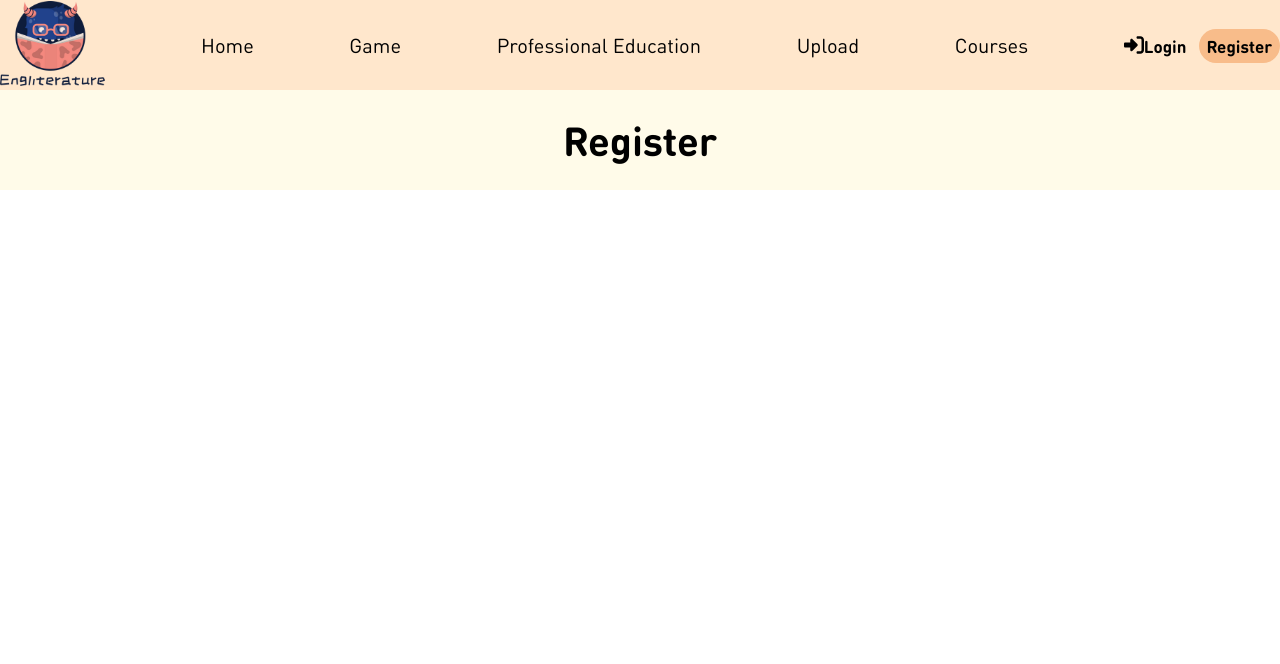
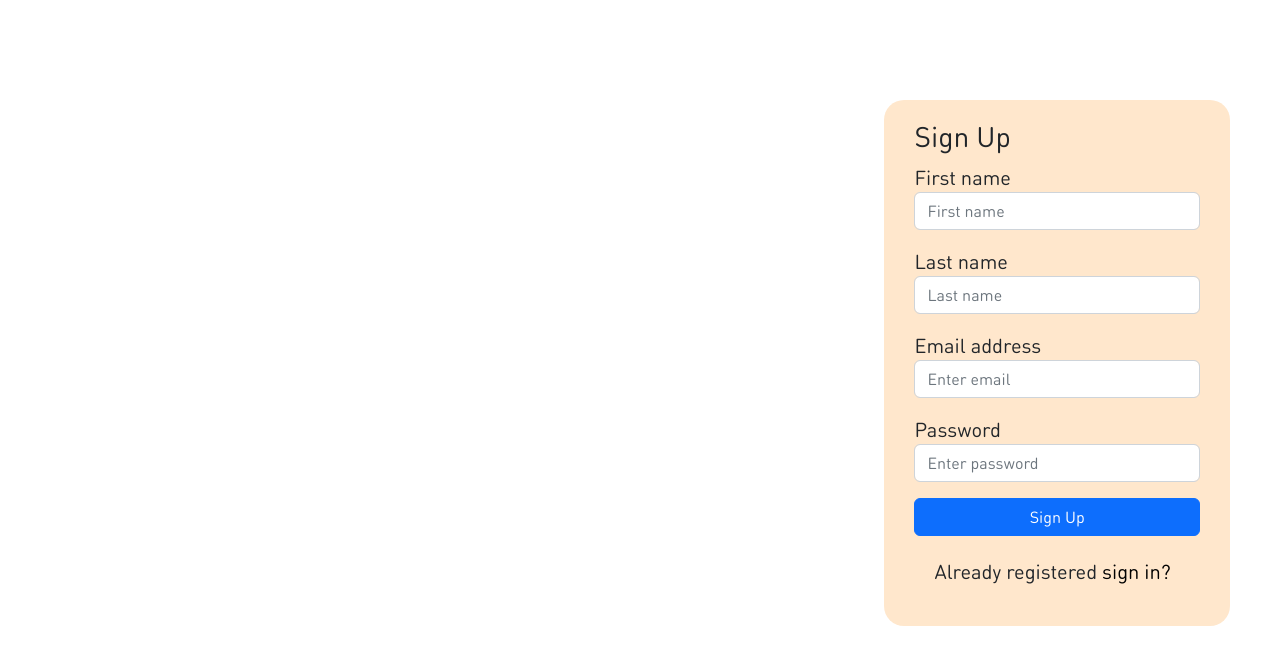
Before and after one commit to Walffie123/english-web, a React (Create React App) app: page /register in a window 1280 px wide. Shown: the top 664 px of the page. Built offline with nearby package versions, Linux system fonts and the light colour scheme.

Commit message:
Login pt,1

```diff
--- a/package.json
+++ b/package.json
@@ -6,9 +6,11 @@
         "@fortawesome/fontawesome-svg-core": "^6.3.0",
         "@fortawesome/free-solid-svg-icons": "^6.3.0",
         "@fortawesome/react-fontawesome": "^0.2.0",
+        "@popperjs/core": "^2.11.6",
         "@testing-library/jest-dom": "^5.16.5",
         "@testing-library/react": "^13.4.0",
         "@testing-library/user-event": "^13.5.0",
+        "bootstrap": "^5.2.3",
         "classnames": "^2.3.2",
         "normalize.css": "^8.0.1",
         "react": "^18.2.0",
--- a/src/App.js
+++ b/src/App.js
@@ -1,5 +1,6 @@
 import { Fragment } from 'react';
 import { BrowserRouter as Router, Routes, Route } from 'react-router-dom';
+import '../node_modules/bootstrap/dist/css/bootstrap.min.css';
 import { publicRoutes } from '~/routes/route';
 import { DefaultLayout } from './components/Layout';
 
@@ -9,8 +10,10 @@ function App() {
             <div className="App">
                 <Routes>
                     {publicRoutes.map((route, index) => {
+                        const Page = route.component;
+
                         const Layout = route.layout === null ? Fragment : DefaultLayout;
-                        const Page = route.component;
+
                         return (
                             <Route
                                 key={index}
--- a/src/components/GlobalStyles/GlobalStyles.scss
+++ b/src/components/GlobalStyles/GlobalStyles.scss
@@ -6,7 +6,7 @@
     --default-layout-header-height: 60px;
     --default-layout-width: 100%;
     --primary: #ffe7cc;
-    --font: 'DINRoundPro';
+    --font: 'DINRoundPro' !important;
 }
 
 * {
--- a/src/components/Layout/DefaultLayout/Header/Header.module.scss
+++ b/src/components/Layout/DefaultLayout/Header/Header.module.scss
@@ -25,3 +25,6 @@ a {
     height: 85px;
     width: 105.42px;
 }
+.ilogin {
+    margin-right: 5px;
+}
--- a/src/pages/Auth/Login.module.scss
+++ b/src/pages/Auth/Login.module.scss
@@ -0,0 +1,43 @@
+body {
+    text-align: right;
+}
+.logo {
+    width: 50%;
+    margin: 45px 0;
+}
+.logo-img {
+    text-align: center;
+}
+
+form {
+    box-sizing: border-box;
+    margin: 100px 50px;
+    display: flex;
+    flex-direction: column;
+    align-items: center;
+    text-align: left;
+    border-radius: 20px;
+    background-color: var(--primary);
+    width: 27%;
+    display: inline-block;
+    padding: 20px 30px;
+}
+
+.auth-wrapper .form-control:focus {
+    border-color: #167bff;
+    box-shadow: none;
+}
+label {
+    font-weight: 400;
+}
+.forgot-password,
+.forgot-password a {
+    text-align: right;
+    font-size: 13px;
+    padding-top: 10px;
+    color: #7f7d7d;
+    margin: 0;
+}
+.forgot-password a {
+    color: #167bff;
+}
--- a/src/pages/Auth/login.js
+++ b/src/pages/Auth/login.js
@@ -1,44 +1,46 @@
+import React, { Component } from 'react';
 import classNames from 'classnames/bind';
 import styles from './Login.module.scss';
-
+import '../../../node_modules/bootstrap/dist/css/bootstrap.min.css';
+import images from '~/assets/images/Engliterature_free-file.png';
 const cx = classNames.bind(styles);
-
-function Login() {
+export default class Login extends Component {
+    render() {
         return (
-        // <div>
-        //     <h1>Login</h1>
-        // </div>
-        <section>
-            <div className={cx('form-box')}>
-                <div className={cx('form-value')}>
-                    <form action="">
-                        <h2>Login</h2>
-                        <div className={cx('inputbox')}>
-                            <input type="email" required></input>
-                            <label for="">Email</label>
+            <form>
+                <div>
+                    <div className={cx('logo-img')}>
+                        <img className={cx('logo')} src={images} alt="Engliterature"></img>
                     </div>
-                        <div className={cx('inputbox')}>
-                            <input type="password" required></input>
-                            <label for="">Password</label>
+                    <div className="">
+                        <label>Email address</label>
+                        <input type="email" className="form-control" placeholder="Enter email" />
                     </div>
-                        <div className={cx('inputbox')}>
-                            <label for="">
-                                <input type="checkbox">
-                                    Remember Me <a href="/register">Forget Password</a>
-                                </input>
+                    <div className="">
+                        <label>Password</label>
+                        <input type="password" className="form-control" placeholder="Enter password" />
+                    </div>
+                    <div className="">
+                        <div className="custom-control custom-checkbox">
+                            <input type="checkbox" className="custom-control-input" id="customCheck1" />
+                            <label className="custom-control-label" htmlFor="customCheck1">
+                                Remember me
                             </label>
                         </div>
-                        <button>Log in</button>
-                        <div className="register">
-                            <p>
-                                Don't have a account <a href="/register">Register</a>
+                    </div>
+                    <div className="">
+                        <button type="submit" className="btn btn-primary">
+                            Submit
+                        </button>
+                    </div>
+                    <p className="forgot-password text-right">
+                        Forgot{' '}
+                        <a href="#">
+                            <span className="blue">password?</span>
+                        </a>
                     </p>
                 </div>
             </form>
-                </div>
-            </div>
-        </section>
         );
     }
-
-export default Login;
+}
--- a/src/pages/Auth/register.js
+++ b/src/pages/Auth/register.js
@@ -1,9 +1,34 @@
-function Register() {
-    return (
-        <div>
-            <h1>Register</h1>
-        </div>
-    );
+import React, { Component } from 'react';
+export default class Register extends Component {
+    render() {
+        return (
+            <form>
+                <h3>Sign Up</h3>
+                <div className="mb-3">
+                    <label>First name</label>
+                    <input type="text" className="form-control" placeholder="First name" />
+                </div>
+                <div className="mb-3">
+                    <label>Last name</label>
+                    <input type="text" className="form-control" placeholder="Last name" />
+                </div>
+                <div className="mb-3">
+                    <label>Email address</label>
+                    <input type="email" className="form-control" placeholder="Enter email" />
+                </div>
+                <div className="mb-3">
+                    <label>Password</label>
+                    <input type="password" className="form-control" placeholder="Enter password" />
+                </div>
+                <div className="d-grid">
+                    <button type="submit" className="btn btn-primary">
+                        Sign Up
+                    </button>
+                </div>
+                <p className="forgot-password text-right">
+                    Already registered <a href="/sign-in">sign in?</a>
+                </p>
+            </form>
+        );
+    }
 }
-
-export default Register;
--- a/src/pages/Home/Home.module.scss
+++ b/src/pages/Home/Home.module.scss
@@ -1,3 +1,6 @@
+* {
+    font-family: 'DINRoundPro';
+}
 .wrapper {
     display: flex;
     justify-content: center;
@@ -10,7 +13,9 @@ h1 {
     text-align: center;
     line-height: auto;
 }
-
+.d {
+    text-align: center;
+}
 .abc {
     color: #f78342;
 }
@@ -36,5 +41,4 @@ p {
     font-weight: 700;
     line-height: 22px;
     min-width: 100px;
-    margin-left: 300px;
 }
--- a/src/pages/Home/home.js
+++ b/src/pages/Home/home.js
@@ -14,7 +14,9 @@ function Home() {
                     or an advanced learner. Our program is structured to provide you with the tools and resources you
                     need to succeed in your English language learning journey.
                 </p>
-                <button className={cx('Explore')}>Explore Course</button>
+                <div className={cx('d')}>
+                    <button className={cx('Explore')}>Explore Course</button>
+                </div>
             </div>
             <img className={cx('Idiots')} src={images} alt="Idiots"></img>
         </div>
--- a/src/routes/route.js
+++ b/src/routes/route.js
@@ -10,8 +10,8 @@ const publicRoutes = [
     { path: '/courses', component: Courses },
     { path: '/upload', component: Upload },
     { path: '/game', component: Game },
-    { path: '/register', component: Register },
-    { path: '/login', component: Login },
+    { path: '/register', component: Register, layout: null },
+    { path: '/login', component: Login, layout: null },
 ];
 
 //phai Login moi dung Route nay`
```
Also changed, not shown: 1 other file (tests, documents, lock files or other folders). Lines whose indentation alone changed are shown as unchanged.
